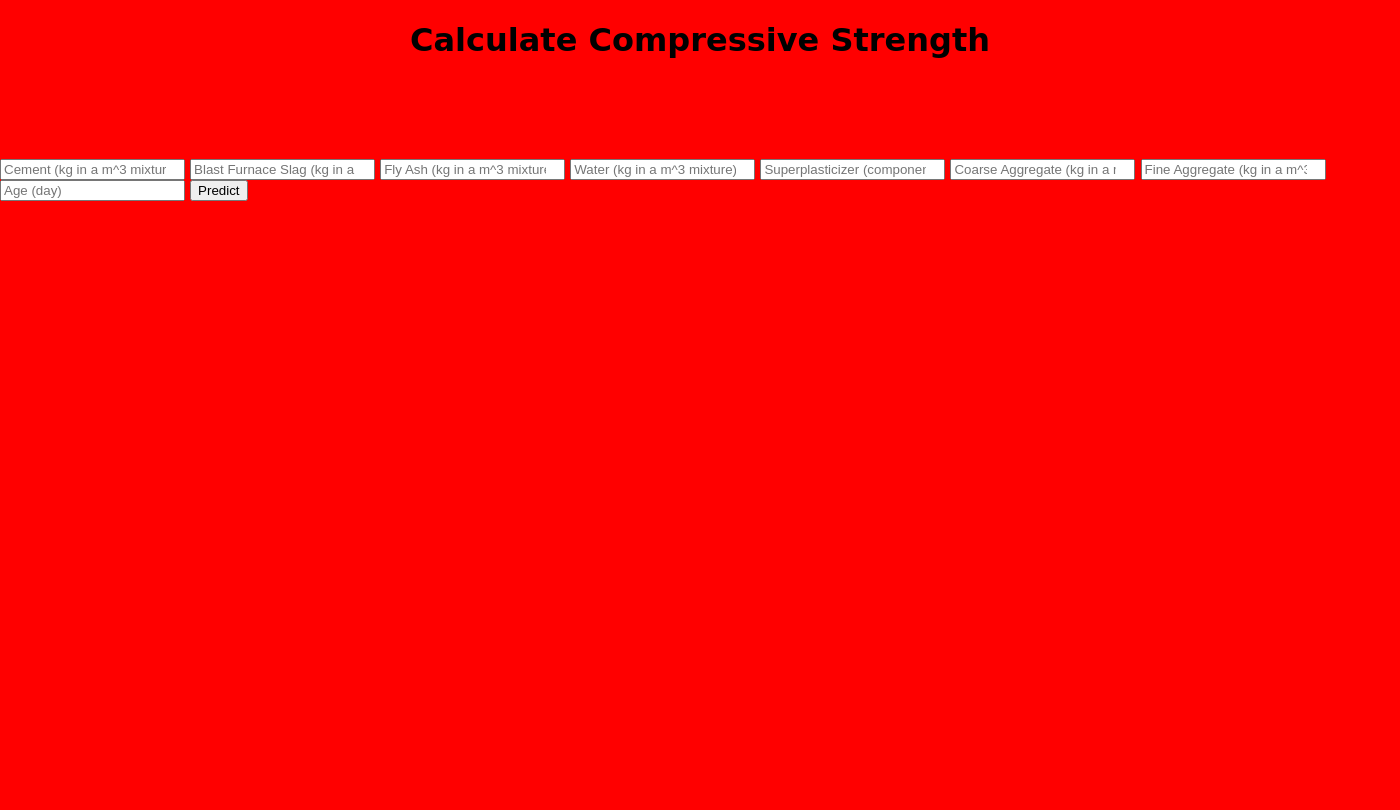
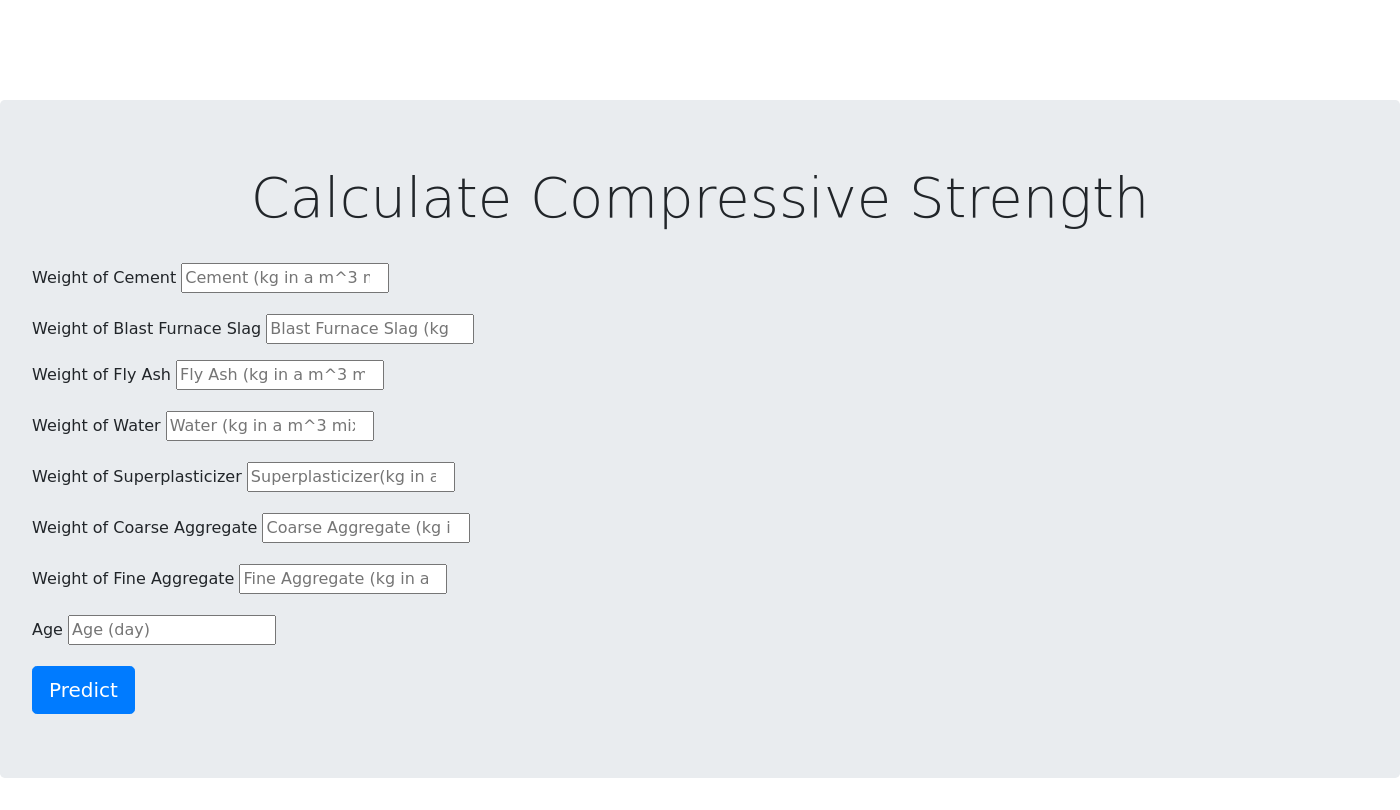
Before and after one commit to sinhaabhiraj0/ML-Project-Cement-Strength, a Flask app: page / in a window 1400 px wide. Before the commit the page ends 201 px from the top, so only its background shows below. Run offline with Flask 2, Linux system fonts and the light colour scheme.

Commit message:
third  commit

```diff
--- a/static/css/style.css
+++ b/static/css/style.css
@@ -1,6 +1,4 @@
-body {
-  background-color: #ff0000;
-}
+
 body * {
   box-sizing: border-box;
 }
--- a/templates/base.html
+++ b/templates/base.html
@@ -4,6 +4,7 @@
     <meta charset="UTF-8">
     <meta name="viewport" content="width=device-width, initial-scale=1.0">
     <meta http-equiv="X-UA-Compatible" content="ie=edge">
+    <link rel="stylesheet" href="https://cdn.jsdelivr.net/npm/bootstrap@4.5.3/dist/css/bootstrap.min.css" integrity="sha384-TX8t27EcRE3e/ihU7zmQxVncDAy5uIKz4rEkgIXeMed4M0jlfIDPvg6uqKI2xXr2" crossorigin="anonymous">
     <link rel="stylesheet" href="{{ url_for('static', filename='css/main.css') }}">
     {% block head %}{% endblock %}
 </head>
--- a/templates/index.html
+++ b/templates/index.html
@@ -8,20 +8,55 @@
 
 {% block body %}
 <div class="content">
-    <h1 style="text-align: center">Calculate Compressive Strength</h1>
+
 
     <div class="form">
         <form action="/predict" method="POST">
-            <input type="number" name="cement" id="cement" placeholder="Cement (kg in a m^3 mixture)">
-            <input type="number" name="blast_furnance_slag" id="blast_furnance_slag" placeholder="Blast Furnace Slag (kg in a m^3 mixture)">
-            <input type="number" name="fly_ash" id="fly_ash" placeholder="Fly Ash (kg in a m^3 mixture)">
-            <input type="number" name="water_component" id="water_component" placeholder="Water (kg in a m^3 mixture)">
-            <input type="number" name="superplasticizer" id="superplasticizer" placeholder="Superplasticizer (component 5)(kg in a m^3 mixture)">
-            <input type="number" name="coarse_aggregate" id="coarse_aggregate"placeholder="Coarse Aggregate (kg in a m^3 mixture)">
-            <input type="number" name="fine_aggregate" id="fine_aggregate" placeholder="Fine Aggregate (kg in a m^3 mixture)">
-            <input type="number" name="age_day" id="age_day" placeholder="Age (day)">
 
-            <input type="submit" value="Predict">
+            <div class="jumbotron">
+                <h1 class="display-4" style="text-align: center;">Calculate Compressive Strength</h1><br>
+
+                    <div class="form-group">
+                        <label for="formGroupExampleInput">Weight of Cement</label>
+                      <input type="number" name="cement" id="cement" placeholder="Cement (kg in a m^3 mixture)"  >
+
+                    </div>
+                    <div class="form-group">
+                      <label for="formGroupExampleInput2"></label>Weight of Blast Furnace Slag</label>
+                      <input type="number" name="blast_furnance_slag" id="blast_furnance_slag" placeholder="Blast Furnace Slag (kg in a m^3 mixture)"  id="formGroupExampleInput2">
+                    </div>
+
+                    <div class="form-group">
+                        <label for="formGroupExampleInput">Weight of Fly Ash</label>
+                        <input type="number" name="fly_ash" id="fly_ash" placeholder="Fly Ash (kg in a m^3 mixture)" id="formGroupExampleInput" >
+                      </div>
+                      <div class="form-group">
+                        <label for="formGroupExampleInput2">Weight of Water</label>
+                        <input type="number" name="water_component" id="water_component" placeholder="Water (kg in a m^3 mixture)"  id="formGroupExampleInput2">
+                      </div>
+
+                      <div class="form-group">
+                        <label for="formGroupExampleInput">Weight of Superplasticizer</label>
+                        <input type="number" name="superplasticizer" id="superplasticizer" placeholder="Superplasticizer(kg in a m^3 mixture)"  id="formGroupExampleInput" >
+                      </div>
+                      <div class="form-group">
+                        <label for="formGroupExampleInput2">Weight of Coarse Aggregate</label>
+                        <input type="number" name="coarse_aggregate" id="coarse_aggregate"placeholder="Coarse Aggregate (kg in a m^3 mixture)"  id="formGroupExampleInput2">
+                      </div>
+
+                      <div class="form-group">
+                        <label for="formGroupExampleInput">Weight of Fine Aggregate</label>
+                        <input type="number" name="fine_aggregate" id="fine_aggregate" placeholder="Fine Aggregate (kg in a m^3 mixture)"  id="formGroupExampleInput" >
+                      </div>
+                      <div class="form-group">
+                        <label for="formGroupExampleInput2">Age</label>
+                        <input type="number" name="age_day" id="age_day" placeholder="Age (day)"  id="formGroupExampleInput2">
+                      </div>
+
+
+                <input class="btn btn-primary btn-lg"  role="button" type="submit" value="Predict" >
+              </div>
+
         </form>
     </div>
 </div>
```
